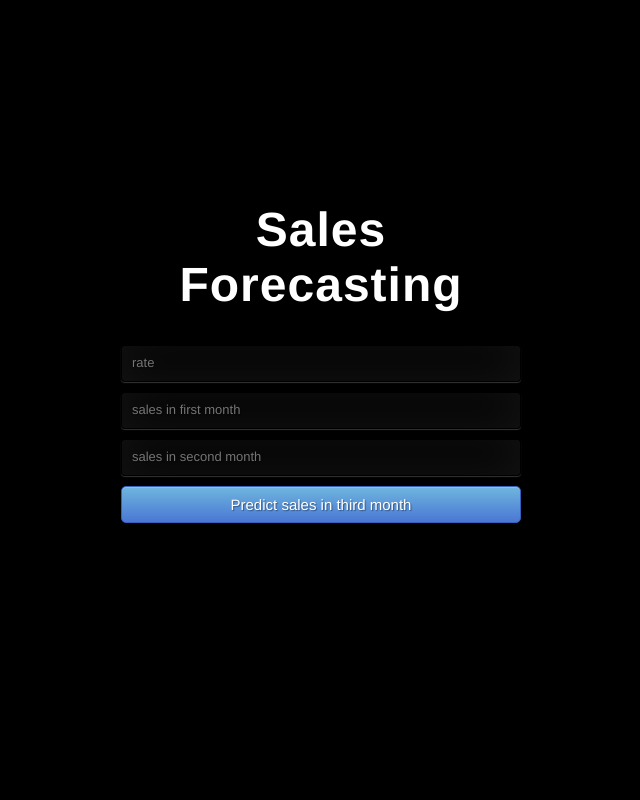
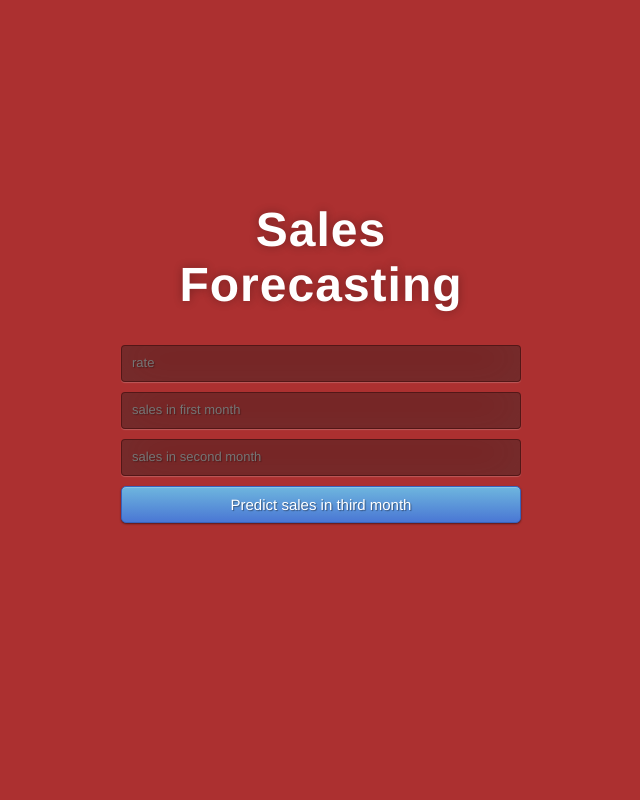
Before and after one commit to prince3103/ml-deployment-swagger, a Python web app: template templates/home.html in a window 1280 px wide. Shown: the whole page, without its empty margins (369-1009 px from the left). Run offline with Jinja, Linux system fonts and the light colour scheme; the template is opened without the code that fills it, so the values that code supplies are empty.

Commit message:
updated background color of app

```diff
--- a/static/css/style.css
+++ b/static/css/style.css
@@ -17,7 +17,7 @@ body {
 	width: 100%;
 	height:100%;
 	font-family: 'Helvetica';
-	background: #000;
+	background: #ac3030;
 	color: #fff;
 	font-size: 24px;
 	text-align:center;
--- a/templates/home.html
+++ b/templates/home.html
@@ -12,7 +12,7 @@
 
 </head>
 
-<body style="background: #000;">
+<body style="background: #ac3030;">
  <div class="login">
 	<h1>Sales Forecasting</h1>
 
```
